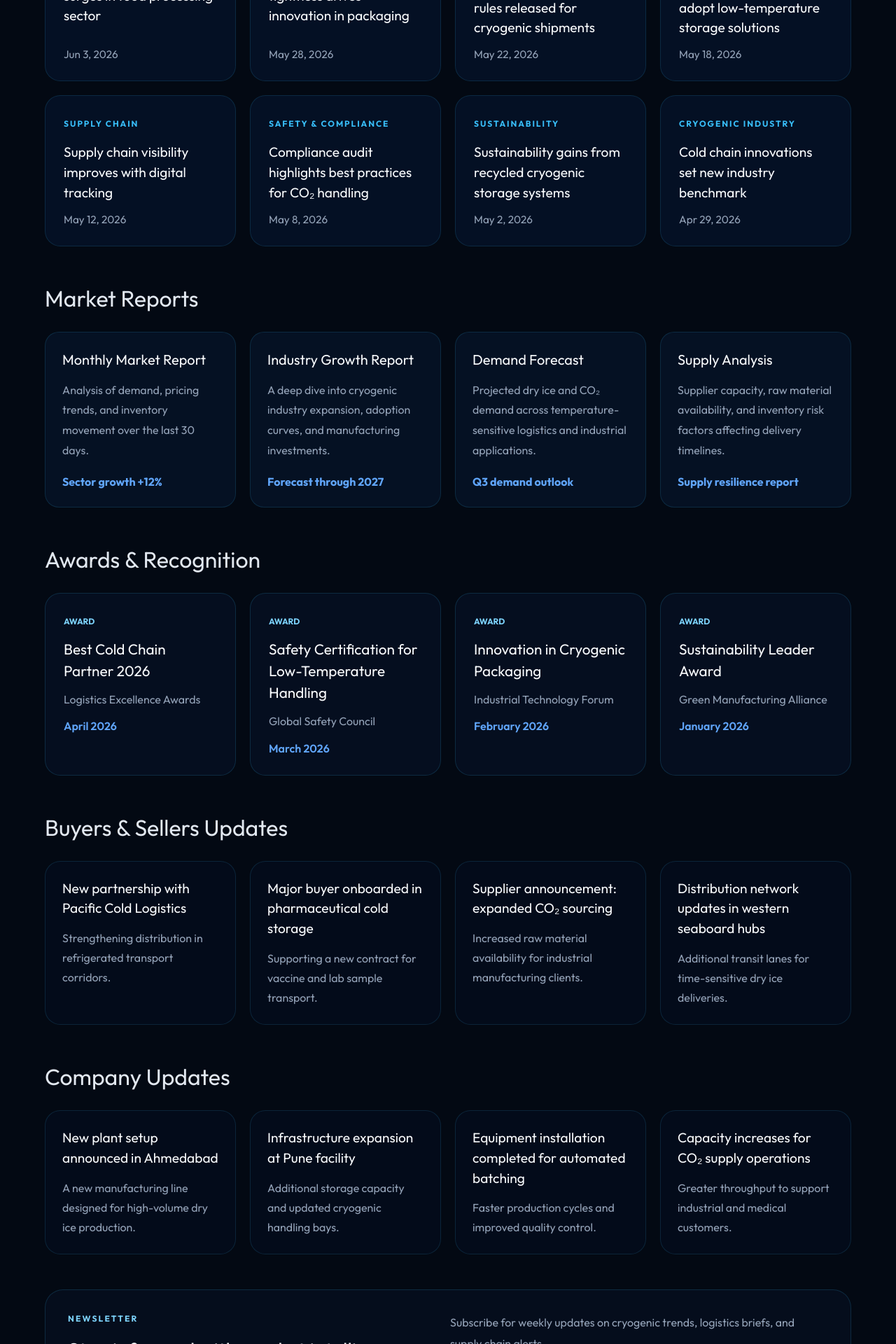
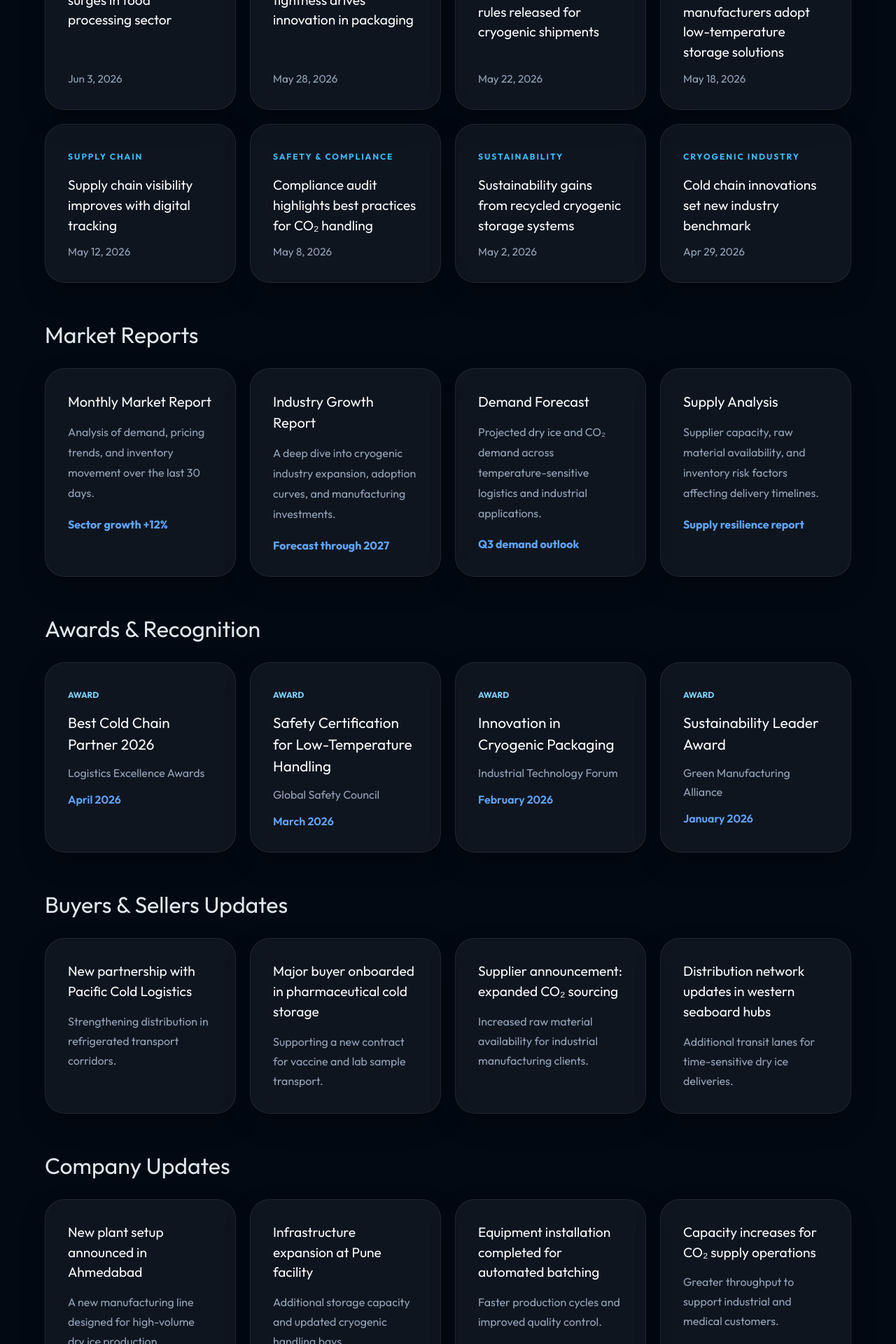
Before and after one commit to harshkr001/Supreme_Cyogenic, a React (Vite) app: page /updates in a window 1280 px wide. Shown: the part 1200-3120 px from the top of the page at 70% size. Built offline with nearby package versions, Linux system fonts and the light colour scheme.

Commit message:
update page

```diff
--- a/src/Pages/Updates.jsx
+++ b/src/Pages/Updates.jsx
@@ -233,17 +233,16 @@ function Updates() {
             {newsArticles.map((item) => (
               <motion.article
                 key={item.title}
+                className="product-card update-card"
                 whileHover={{ y: -8, boxShadow: "0 18px 50px rgba(14, 165, 233, 0.2)", borderColor: "rgba(56, 189, 248, 0.45)" }}
                 transition={{ type: "spring", stiffness: 210, damping: 20 }}
                 style={{
-                  background: "rgba(5, 18, 39, 0.92)",
-                  border: "1px solid rgba(56, 189, 248, 0.14)",
-                  borderRadius: "22px",
-                  padding: "26px",
                   minHeight: "190px",
                   display: "flex",
                   flexDirection: "column",
                   justifyContent: "space-between",
+                  width: "100%",
+                  padding: "32px",
                 }}
               >
                 <div>
@@ -264,14 +263,13 @@ function Updates() {
             {marketReports.map((report) => (
               <motion.article
                 key={report.title}
+                className="product-card update-card"
                 whileHover={{ y: -8, boxShadow: "0 18px 50px rgba(14, 165, 233, 0.18)", borderColor: "rgba(56, 189, 248, 0.45)" }}
                 transition={{ duration: 0.25 }}
                 style={{
-                  background: "rgba(6, 19, 37, 0.92)",
-                  border: "1px solid rgba(56, 189, 248, 0.14)",
-                  borderRadius: "20px",
-                  padding: "24px",
                   minHeight: "200px",
+                  padding: "32px",
+                  width: "100%",
                 }}
               >
                 <h3 style={{ margin: "0 0 14px", fontSize: "1.25rem", color: "#F8FAFC" }}>{report.title}</h3>
@@ -288,13 +286,12 @@ function Updates() {
             {awards.map((award) => (
               <motion.article
                 key={award.title}
+                className="product-card update-card"
                 {...hoverCard}
                 style={{
-                  background: "rgba(6, 15, 32, 0.94)",
-                  border: "1px solid rgba(56, 189, 248, 0.16)",
-                  borderRadius: "22px",
-                  padding: "26px",
                   minHeight: "180px",
+                  padding: "32px",
+                  width: "100%",
                 }}
               >
                 <span style={{ display: "inline-flex", alignItems: "center", gap: "8px", color: "#7DD3FC", fontSize: "12px", fontWeight: 700, textTransform: "uppercase" }}>
@@ -314,13 +311,12 @@ function Updates() {
             {buyerSellerUpdates.map((item) => (
               <motion.article
                 key={item.title}
+                className="product-card update-card"
                 {...hoverCard}
                 style={{
-                  background: "rgba(4, 12, 28, 0.96)",
-                  border: "1px solid rgba(56, 189, 248, 0.14)",
-                  borderRadius: "22px",
-                  padding: "24px",
                   minHeight: "180px",
+                  padding: "32px",
+                  width: "100%",
                 }}
               >
                 <h3 style={{ margin: "0 0 14px", fontSize: "1.2rem", color: "#F8FAFC" }}>{item.title}</h3>
@@ -336,13 +332,12 @@ function Updates() {
             {companyUpdates.map((item) => (
               <motion.article
                 key={item.title}
+                className="product-card update-card"
                 {...hoverCard}
                 style={{
-                  background: "rgba(4, 12, 28, 0.96)",
-                  border: "1px solid rgba(56, 189, 248, 0.14)",
-                  borderRadius: "22px",
-                  padding: "24px",
                   minHeight: "180px",
+                  padding: "32px",
+                  width: "100%",
                 }}
               >
                 <h3 style={{ margin: "0 0 14px", fontSize: "1.2rem", color: "#F8FAFC" }}>{item.title}</h3>
--- a/src/index.css
+++ b/src/index.css
@@ -203,6 +203,12 @@ transition:all 0.4s ease;
 box-shadow:0 15px 35px rgba(0,0,0,0.25);
 
 text-align:center;
+}
+
+.update-card{
+width:100%;
+max-width:100%;
+text-align:left;
 }
 
 .product-card:hover{
```
